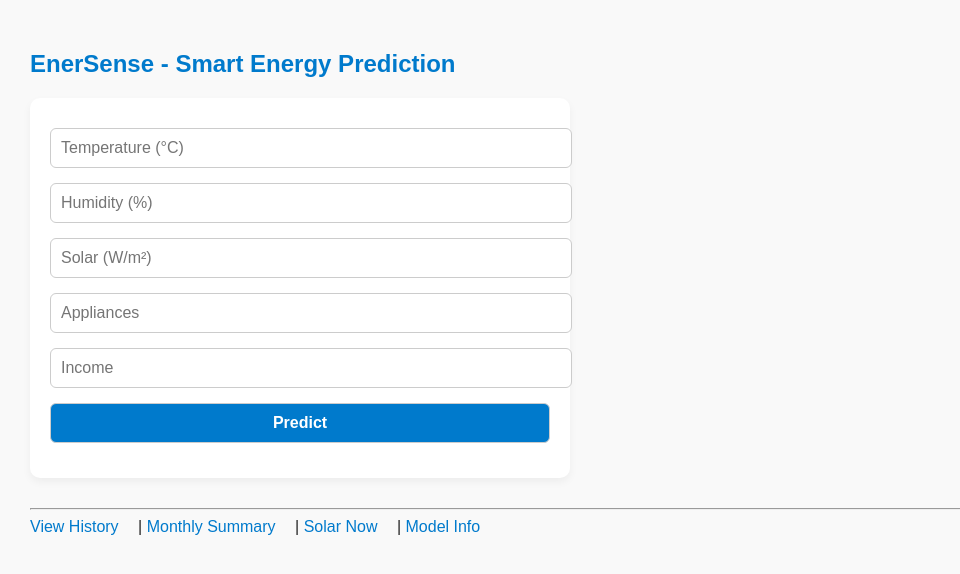
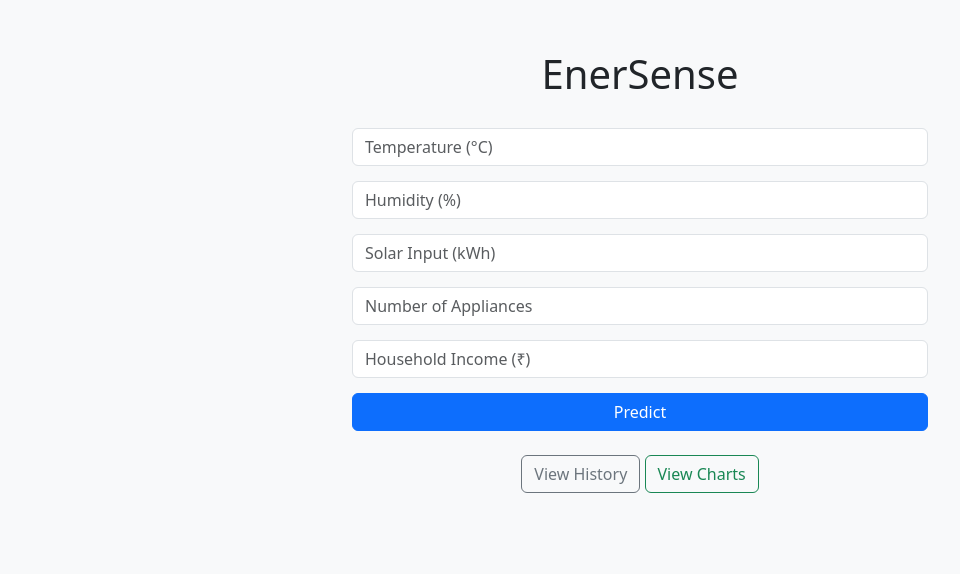
Before and after one commit to saniya3012168/enersense, a Flask app: page / in a window 1280 px wide. Shown: the top 574 px of the page, without its empty margins (0-960 px from the left). Run offline with Flask 3, Linux system fonts and the light colour scheme.

Commit message:
Update index.html

```diff
--- a/templates/index.html
+++ b/templates/index.html
@@ -1,24 +1,55 @@
 <!DOCTYPE html>
-<html>
-<head><title>EnerSense - Light UI</title></head>
-<body style="font-family:Arial;">
-    <h2>EnerSense - Smart Energy Prediction</h2>
-    <form action="/predict" method="post">
-        <input name="temperature" placeholder="Temperature (°C)" required>
-        <input name="humidity" placeholder="Humidity (%)" required>
-        <input name="solar" placeholder="Solar (W/m²)" required>
-        <input name="appliances" placeholder="Appliances" required>
-        <input name="income" placeholder="Income" required>
-        <button type="submit">Predict</button>
+<html lang="en">
+<head>
+    <meta charset="UTF-8">
+    <title>EnerSense - Energy Prediction</title>
+    <link href="https://cdn.jsdelivr.net/npm/bootstrap@5.3.3/dist/css/bootstrap.min.css" rel="stylesheet">
+    <style>
+        body {
+            background-color: #f8f9fa;
+            padding-top: 50px;
+        }
+        .container {
+            max-width: 600px;
+        }
+        h1 {
+            margin-bottom: 30px;
+        }
+        .form-control {
+            margin-bottom: 15px;
+        }
+        .result-box {
+            margin-top: 20px;
+            padding: 15px;
+            border: 1px solid #dee2e6;
+            background-color: #ffffff;
+            border-radius: 5px;
+        }
+    </style>
+</head>
+<body>
+<div class="container text-center">
+    <h1>EnerSense</h1>
+    <form method="POST" action="/predict">
+        <input class="form-control" name="temperature" type="number" placeholder="Temperature (°C)" required>
+        <input class="form-control" name="humidity" type="number" placeholder="Humidity (%)" required>
+        <input class="form-control" name="solar" type="number" placeholder="Solar Input (kWh)" required>
+        <input class="form-control" name="appliances" type="number" placeholder="Number of Appliances" required>
+        <input class="form-control" name="income" type="number" placeholder="Household Income (₹)" required>
+        <button class="btn btn-primary w-100" type="submit">Predict</button>
     </form>
+
     {% if result %}
-    <p><strong>Predicted Energy:</strong> {{ result }} kWh</p>
+    <div class="result-box mt-4">
+        <h4>Predicted Energy Consumption:</h4>
+        <p><strong>{{ result }} kWh</strong></p>
+    </div>
     {% endif %}
-    <hr>
-    <a href="/history">View History</a> |
-    <a href="/summary">Monthly Summary</a> |
-    <a href="/solar-now">Solar Now</a> |
-    <a href="/model-info">Model Info</a>
-    <link rel="stylesheet" href="{{ url_for('static', filename='style.css') }}">
+
+    <div class="mt-4">
+        <a href="/history" class="btn btn-outline-secondary">View History</a>
+        <a href="/charts" class="btn btn-outline-success">View Charts</a>
+    </div>
+</div>
 </body>
 </html>
```
